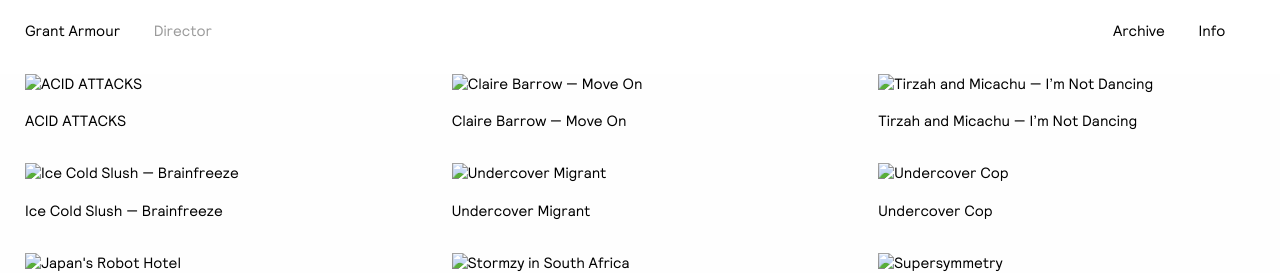
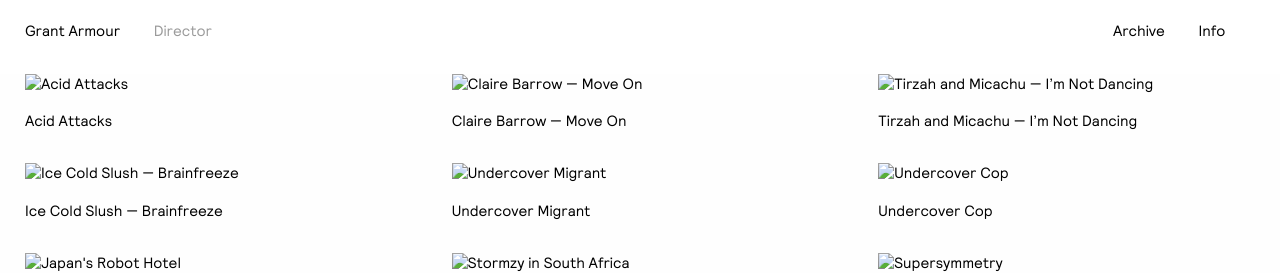
Before and after one commit to garethjohnsdesign/grantarmour.com, a Jekyll site: the page built from _projects/acid-attacks.markdown, in a window 1280 px wide. Shown: the top 273 px of the page. Built offline with Jekyll 4.4.1, drawn with Linux system fonts in a browser that asks for light colours.

```diff
--- a/_projects/acid-attacks.markdown
+++ b/_projects/acid-attacks.markdown
@@ -1,5 +1,5 @@
 ---
-title: ACID ATTACKS
+title: Acid Attacks
 date: 2018-03-03 16:50:00 Z
 image: "/uploads/DSCF0932%20copy.JPG"
 vimeo: https://vimeo.com/258109108
```
